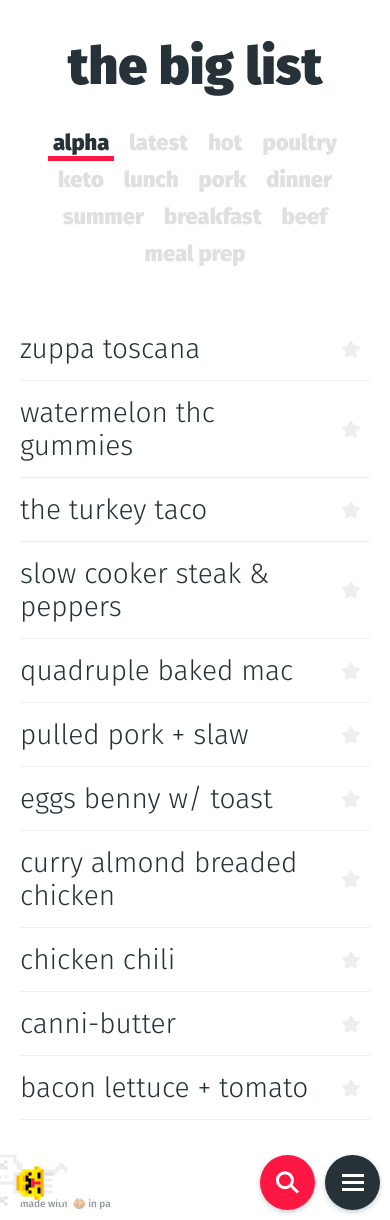
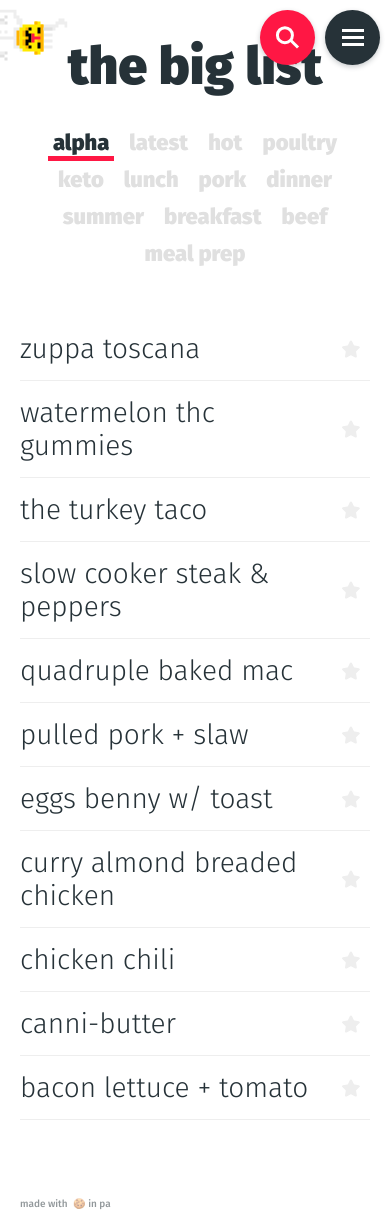
Before and after one commit to Ryaaaan/TLDRecipe, a Jekyll site: the page built from index.md, in a window 390 px wide and 1220 px high. Built offline with Jekyll 4.4.1, drawn with Linux system fonts in a browser that asks for light colours; emoji names are drawn with the system emoji font.

Commit message:
moving mobile nav around and search display properties

```diff
--- a/assets/main.scss
+++ b/assets/main.scss
@@ -107,7 +107,7 @@ header.site-header {
   justify-content: flex-end;
 
   position: fixed;
-  bottom: 0;
+  top: 0;
   z-index: 2000;
   box-sizing: border-box;
 
@@ -115,9 +115,6 @@ header.site-header {
   @include transition(all 150ms ease-in-out);
 
   @media (min-width: 720px) {
-    // padding: 0 20px;
-    top: 0;
-    bottom: inherit;
 
     @include transition(background 150ms ease-in-out);
   }
@@ -363,16 +360,17 @@ nav.site-nav {
     font-size: 56px;
   }
 }
-.searching .search-results.post-list,
-.searching-mobile .search-results.post-list {
-  display: flex;
-
-  @media (min-width: 720px) {
-    display: block;
-  }
-}
+// .searching .search-results.post-list,
+// .searching-mobile .search-results.post-list {
+//   display: flex;
+//
+//   @media (min-width: 720px) {
+//     display: block;
+//   }
+// }
 .search-results.post-list {
   margin: 0 auto;
+  display: block;
 
   @media (min-width: 720px) {
     margin: 0px auto 20px auto;
```
Also changed, not shown: 2 other files.
